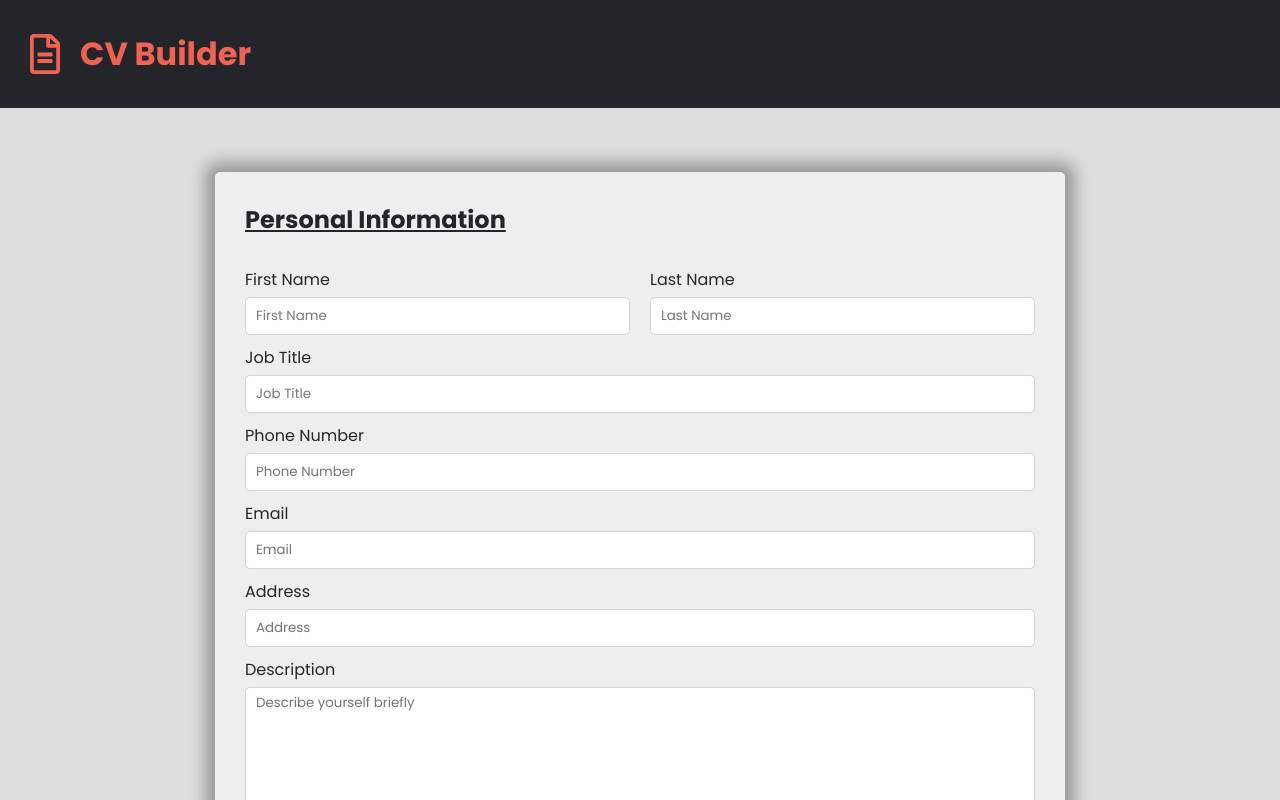
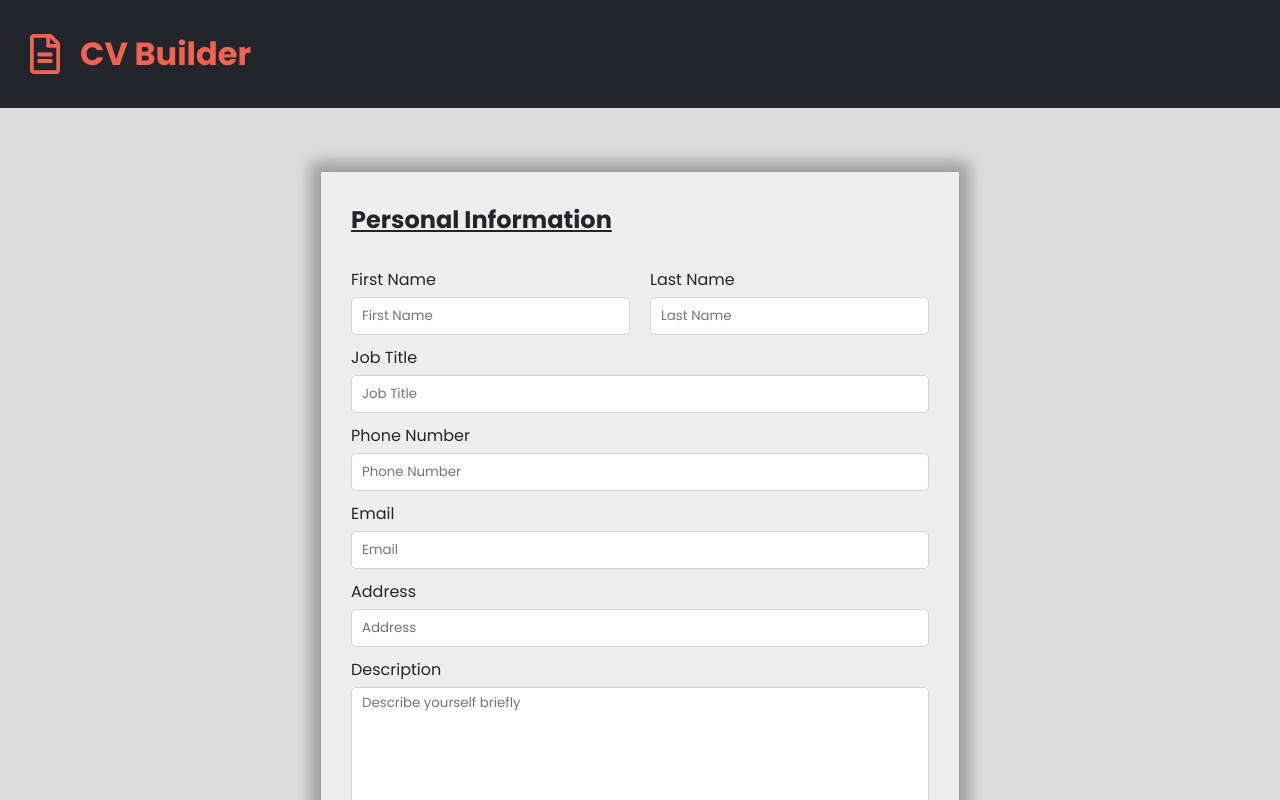
Before and after one commit to mirza-adnan/cv-builder, a React (Create React App) app: page / in a window 1280 px wide. Shown: the top 800 px of the page. Built offline with nearby package versions, Linux system fonts and the light colour scheme.

Commit message:
fixed margin collapse

```diff
--- a/src/App.css
+++ b/src/App.css
@@ -38,15 +38,18 @@ main {
 	padding: 4rem 0px;
 }
 
-.cv-form {
+.flip-container {
 	width: 90%;
 	max-width: 850px;
+}
+
+.cv-form {
 	padding: 0px 30px 20px;
 	background-color: var(--form-body);
 	-webkit-box-shadow: 0px 0px 15px 10px rgba(0, 0, 0, 0.3);
 	box-shadow: 0px 0px 15px 10px rgba(0, 0, 0, 0.3);
-	border-radius: 5px;
 	color: var(--clr-black);
+	overflow: hidden;
 }
 
 .cv-form h2 {
```
